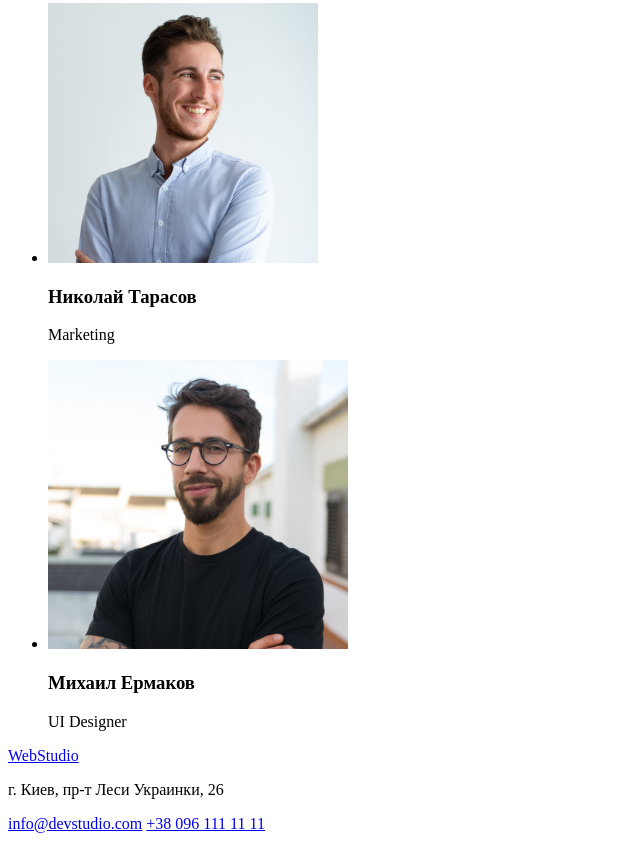
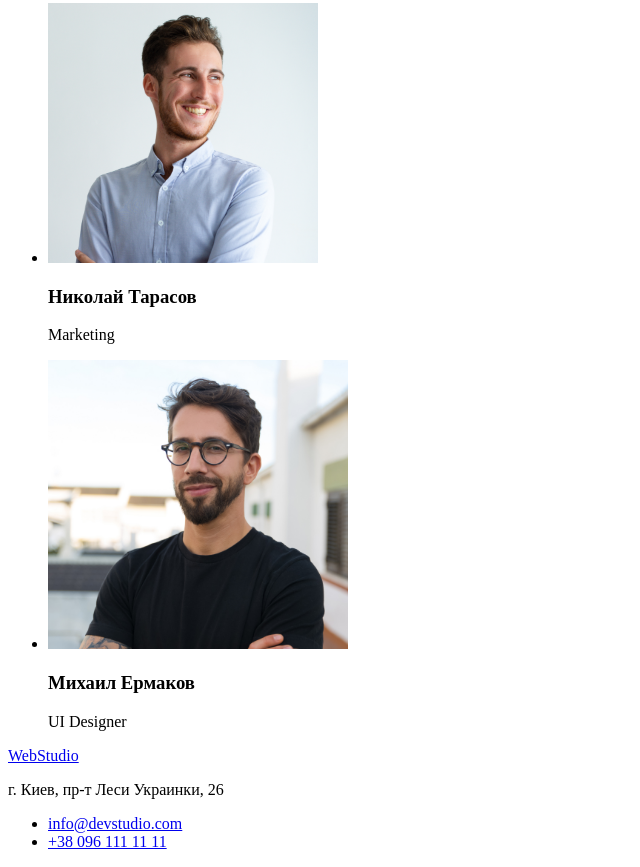
Before and after one commit to Victoriia-Ripka/goit-markup-hw-01, a plain HTML site: page index.html in a window 1280 px wide. Shown: the part 2128-2995 px from the top of the page, without its empty margins (0-640 px from the left). Before the commit the page ends 2969 px from the top, so only its background shows below. Drawn offline with Linux system fonts and the light colour scheme.

Commit message:
ul>li> contacts

```diff
--- a/index.html
+++ b/index.html
@@ -97,10 +97,11 @@
         <a href="index.html" title="logo" target="_blank"> <span>WebStudio</span> </a>
         <adress id="contacts">
             <p>г. Киев, пр-т Леси Украинки, 26</p>
-            <a href="mailto:info@devstudio.com">info@devstudio.com</a>
-            <a href="tell:+38 096 111 11 11">+38 096 111 11 11</a>
+            <ul>
+                <li><a href="mailto:info@devstudio.com">info@devstudio.com</a></li>
+                <li><a href="tell:+38 096 111 11 11">+38 096 111 11 11</a></li>
+            </ul>
         </adress>
     </footer>
 </body>
-
 </html>
```
